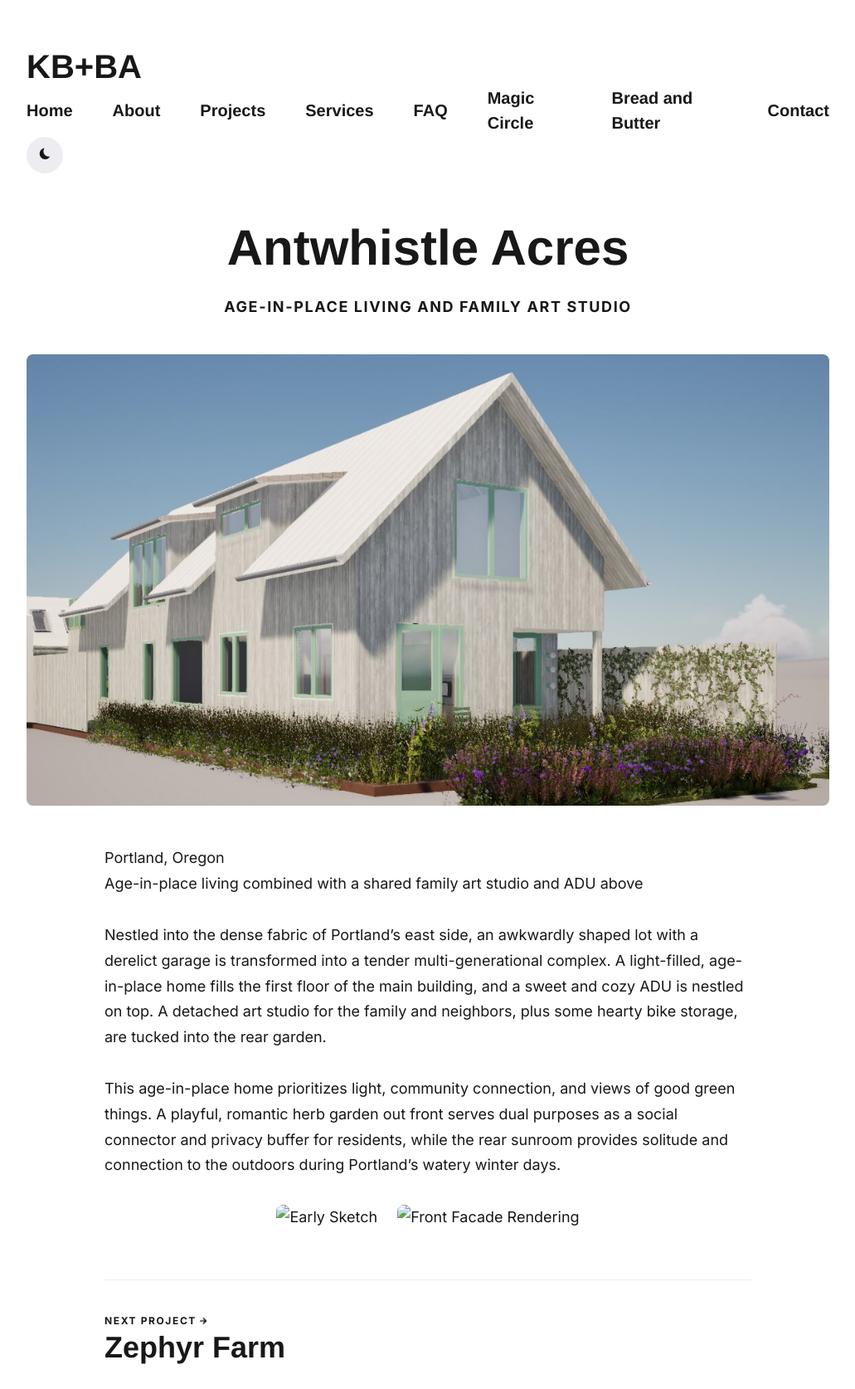
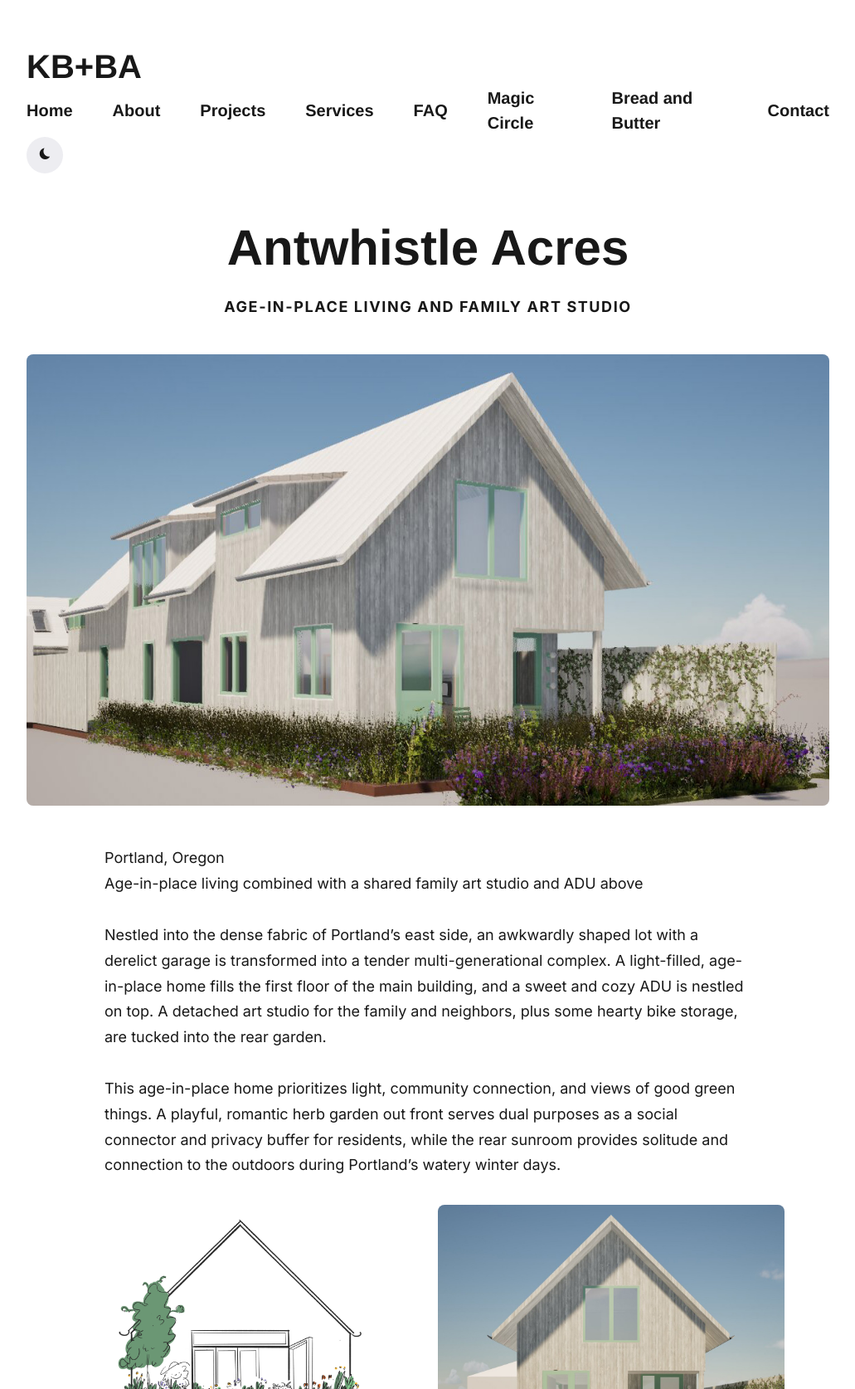
Before and after one commit to balbano/kb-ba.com, a Jekyll site: the page built from _projects/2022-01-09-2505-antwhistle-acres.md, in a window 1280 px wide. Shown: the top 1674 px of the page at 83% size, without its empty margins (124-1155 px from the left). Built offline with Jekyll 4.4.1, drawn with Linux system fonts in a browser that asks for light colours; nearby versions of some CDN libraries; some web fonts are replaced; grey boxes are pictures that could not be loaded.

Commit message:
Fix image links.

```diff
--- a/_projects/2022-01-09-2505-antwhistle-acres.md
+++ b/_projects/2022-01-09-2505-antwhistle-acres.md
@@ -13,7 +13,7 @@ This age-in-place home prioritizes light, community connection, and views of goo
 
 <div class="gallery-box">
   <div class="gallery">
-    <img src="/images/2305/2505-early-sketch.jpg" loading="lazy" alt="Early Sketch">
-    <img src="/images/2305/2505-rendering-front.jpg" loading="lazy" alt="Front Facade Rendering">
+    <img src="/images/2505/2505-early-sketch.jpg" loading="lazy" alt="Early Sketch">
+    <img src="/images/2505/2505-rendering-front.jpg" loading="lazy" alt="Front Facade Rendering">
   </div>
 </div>
```
